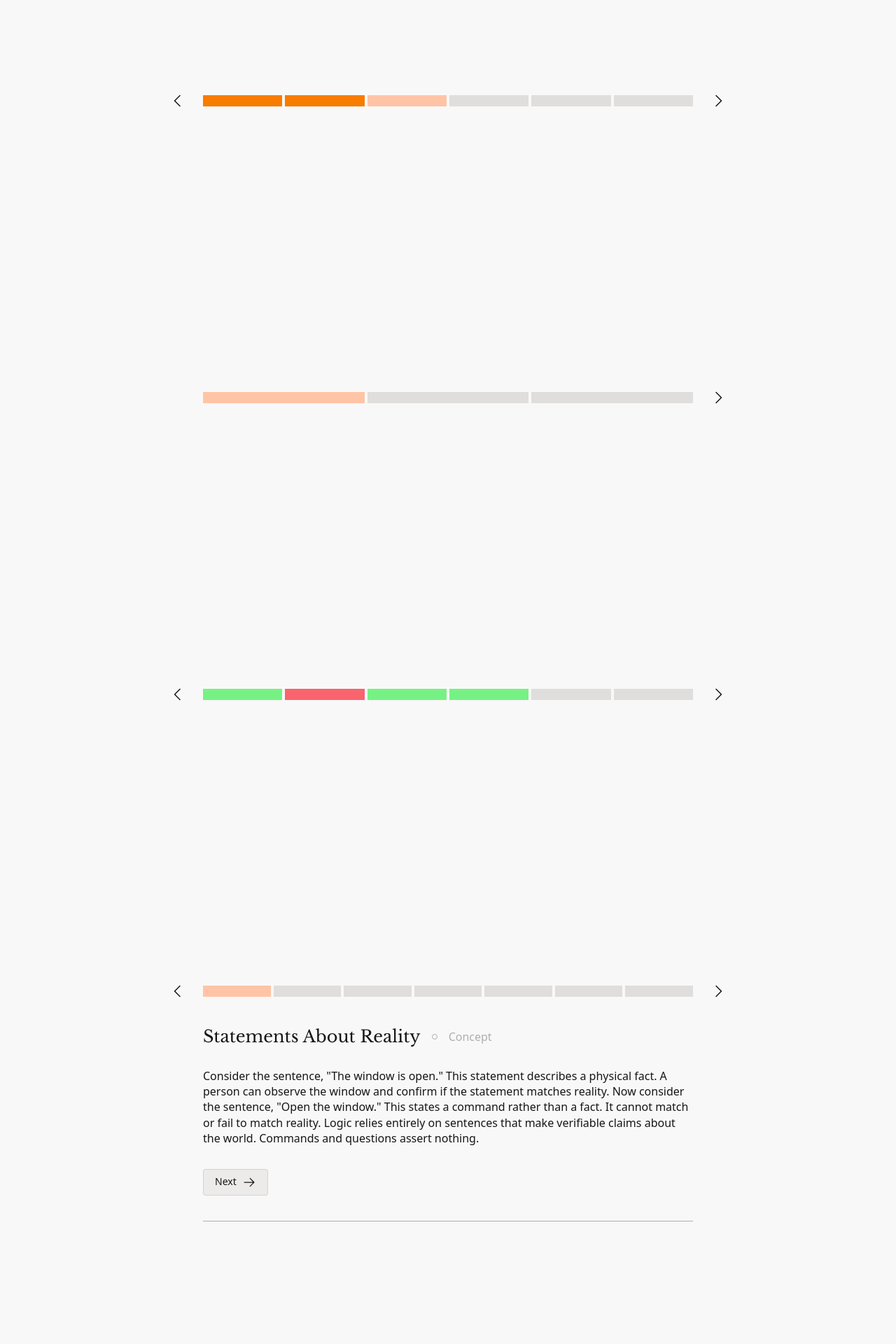
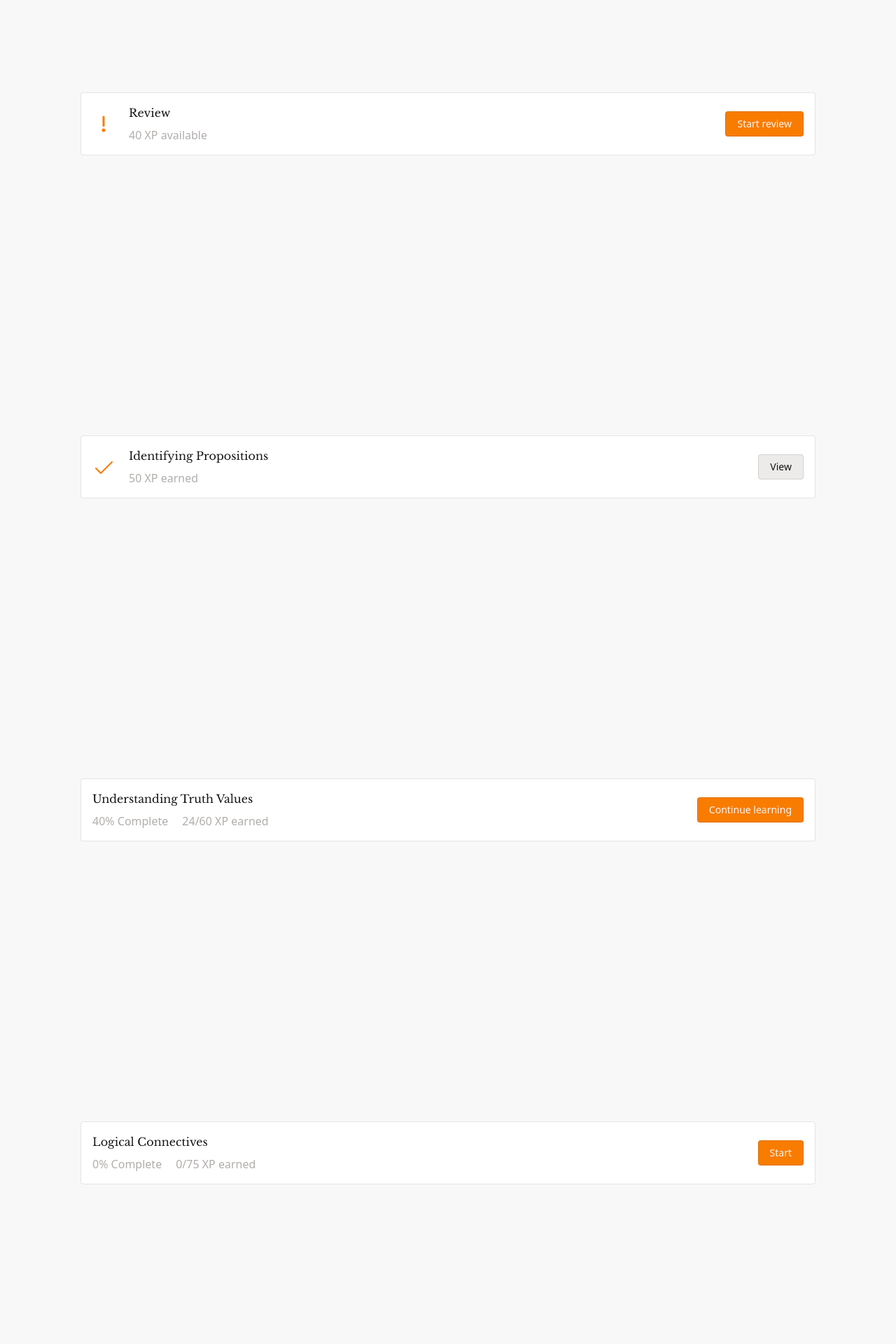
Before and after one commit to pxsswordprotected/dialectic, a Next.js app: page /components in a window 1280 px wide. Shown: the part 1200-3120 px from the top of the page at 70% size. Built offline with nearby package versions, Linux system fonts and the light colour scheme; no server answers; the database is empty; a web font is replaced by a local one.

Commit message:
update topic card

```diff
--- a/app/components/page.tsx
+++ b/app/components/page.tsx
@@ -8,6 +8,7 @@ import {
   type PracticeQuestionData,
 } from "@/components/practice-slide";
 import { PracticeTransition } from "@/components/practice-transition";
+import { TopicCard } from "@/components/dashboard/topic-card";
 import lessonData from "@/db/seed-data/courses/intro-logic/nodes/01-identifying-propositions/lesson.json";
 import practiceData from "@/db/seed-data/courses/intro-logic/nodes/01-identifying-propositions/practice.json";
 
@@ -23,6 +24,36 @@ export default function ComponentsPage() {
         starsTotal={50}
       />
       <StreakDisplay currentStreak={5} dailyXpEarned={30} dailyXpGoal={50} />
+
+      <TopicCard
+        variant="review"
+        title="Review"
+        totalXp={0}
+        dueXp={40}
+      />
+      <TopicCard
+        variant="completed"
+        title="Identifying Propositions"
+        totalXp={50}
+        xpEarned={50}
+      />
+      <TopicCard
+        variant="in_progress"
+        title="Understanding Truth Values"
+        totalXp={60}
+        xpEarned={24}
+        progressPercent={40}
+      />
+      <TopicCard
+        variant="brand_new"
+        title="Logical Connectives"
+        totalXp={75}
+      />
+      <TopicCard
+        variant="locked"
+        title="Truth Tables"
+        totalXp={80}
+      />
 
       <SlideCounter bars={lessonBars(6, 2)} />
       <SlideCounter bars={lessonBars(3, 0)} showLeft={false} />
--- a/components/ui/button.tsx
+++ b/components/ui/button.tsx
@@ -9,14 +9,17 @@ type ButtonProps = ButtonHTMLAttributes<HTMLButtonElement> & {
 };
 
 const base =
-  "inline-flex items-center justify-center gap-8 px-16 py-8 rounded-sm border border-solid border-black/10 font-sans font-medium text-sm leading-[1.3] whitespace-nowrap transition-[background-color,transform] duration-150 ease-out active:scale-[0.97] disabled:opacity-50 disabled:pointer-events-none disabled:cursor-not-allowed focus-visible:outline-none focus-visible:ring-2 focus-visible:ring-primary-400 focus-visible:ring-offset-2 focus-visible:ring-offset-neutral-50 cursor-pointer";
+  "inline-flex items-center justify-center gap-8 px-16 py-8 select-none rounded-sm border border-solid border-black/10 font-sans font-medium text-sm leading-[1.3] whitespace-nowrap transition-[background-color,transform] duration-150 ease-out active:scale-[0.97] disabled:opacity-50 disabled:pointer-events-none disabled:cursor-not-allowed focus-visible:outline-none focus-visible:ring-2 focus-visible:ring-primary-400 focus-visible:ring-offset-2 focus-visible:ring-offset-neutral-50 cursor-pointer";
 
 const variants: Record<ButtonVariant, string> = {
   primary: "bg-primary-400 text-neutral-50 hover:bg-primary-500",
   secondary: "bg-neutral-100 text-neutral-800 hover:bg-neutral-200",
 };
 
-export function buttonClasses(variant: ButtonVariant = "primary", className?: string) {
+export function buttonClasses(
+  variant: ButtonVariant = "primary",
+  className?: string,
+) {
   return `${base} ${variants[variant]}${className ? ` ${className}` : ""}`;
 }
 
--- a/src/components/dashboard/topic-card.tsx
+++ b/src/components/dashboard/topic-card.tsx
@@ -1,26 +1,95 @@
-type TopicCardVariant =
-  | "review"
-  | "completed"
-  | "in_progress"
-  | "locked"
-  | "brand_new";
+import Link from "next/link";
+import {
+  Check,
+  ExclamationMark,
+  LockSimple,
+} from "@phosphor-icons/react/dist/ssr";
+import { Button } from "@/components/ui/button";
 
 type BaseProps = {
   title: string;
-  description?: string;
   href?: string;
+  totalXp: number;
 };
 
 export type TopicCardProps =
-  | ({ variant: "review"; dueCount: number } & BaseProps)
-  | ({ variant: "completed"; xpEarned?: number } & BaseProps)
-  | ({ variant: "in_progress"; progress?: number } & BaseProps)
-  | ({ variant: "locked" } & BaseProps)
-  | ({ variant: "brand_new" } & BaseProps);
+  | ({ variant: "review"; dueXp: number } & BaseProps)
+  | ({ variant: "completed"; xpEarned: number } & BaseProps)
+  | ({
+      variant: "in_progress";
+      xpEarned: number;
+      progressPercent: number;
+    } & BaseProps)
+  | ({ variant: "brand_new" } & BaseProps)
+  | ({ variant: "locked" } & BaseProps);
+
+const shell =
+  "flex w-[1050px] items-center rounded-sm border border-black/10 p-16";
 
 export function TopicCard(props: TopicCardProps) {
-  // TODO: render per-variant layout
-  return null;
+  if (props.variant === "locked") {
+    return (
+      <div className={`${shell} bg-neutral-200`}>
+        <div className="flex flex-1 items-center gap-12 text-neutral-600">
+          <span className="font-heading">{props.title}</span>
+          <span className="font-sans text-base">{props.totalXp} XP</span>
+        </div>
+        <LockSimple size={28} className="text-neutral-600" />
+      </div>
+    );
+  }
+
+  const leftIcon =
+    props.variant === "review" ? (
+      <ExclamationMark size={32} weight="bold" className="text-primary-400" />
+    ) : props.variant === "completed" ? (
+      <Check
+        size={32}
+        className="text-primary-400"
+        style={{ strokeLinecap: "square" }}
+      />
+    ) : null;
+
+  const subtitle =
+    props.variant === "review" ? (
+      <span>{props.dueXp} XP available</span>
+    ) : props.variant === "completed" ? (
+      <span>{props.xpEarned} XP earned</span>
+    ) : props.variant === "in_progress" ? (
+      <div className="flex items-center gap-20">
+        <span>{props.progressPercent}% Complete</span>
+        <span>
+          {props.xpEarned}/{props.totalXp} XP earned
+        </span>
+      </div>
+    ) : (
+      <div className="flex items-center gap-20">
+        <span>0% Complete</span>
+        <span>0/{props.totalXp} XP earned</span>
+      </div>
+    );
+
+  const button =
+    props.variant === "review" ? (
+      <Button variant="primary">Start review</Button>
+    ) : props.variant === "completed" ? (
+      <Button variant="secondary">View</Button>
+    ) : props.variant === "in_progress" ? (
+      <Button variant="primary">Continue learning</Button>
+    ) : (
+      <Button variant="primary">Start</Button>
+    );
+
+  const body = (
+    <div className={`${shell} bg-white`}>
+      {leftIcon && <div className="mr-20">{leftIcon}</div>}
+      <div className="flex flex-col gap-8">
+        <span className="font-heading text-neutral-800">{props.title}</span>
+        <div className="font-sans text-base text-neutral-400">{subtitle}</div>
+      </div>
+      <div className="ml-auto">{button}</div>
+    </div>
+  );
+
+  return props.href ? <Link href={props.href}>{body}</Link> : body;
 }
-
-export type { TopicCardVariant };
```
